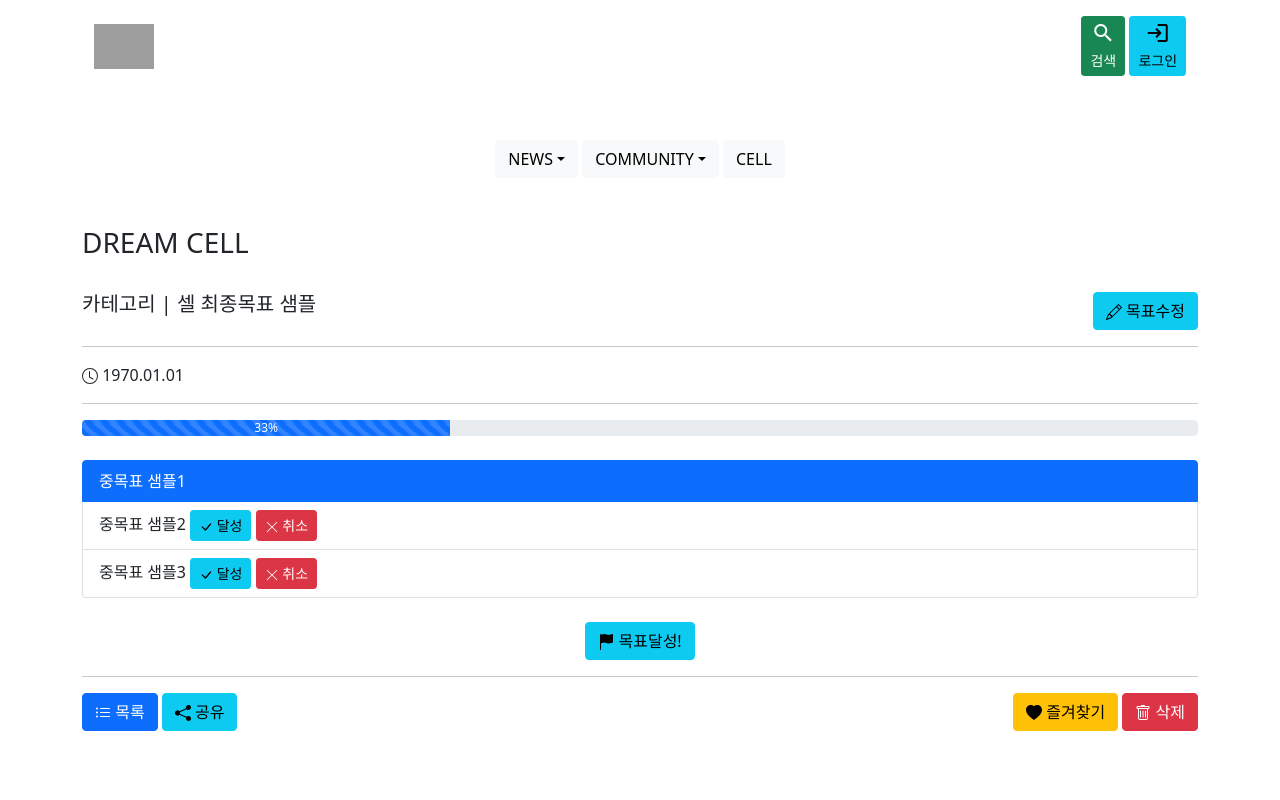
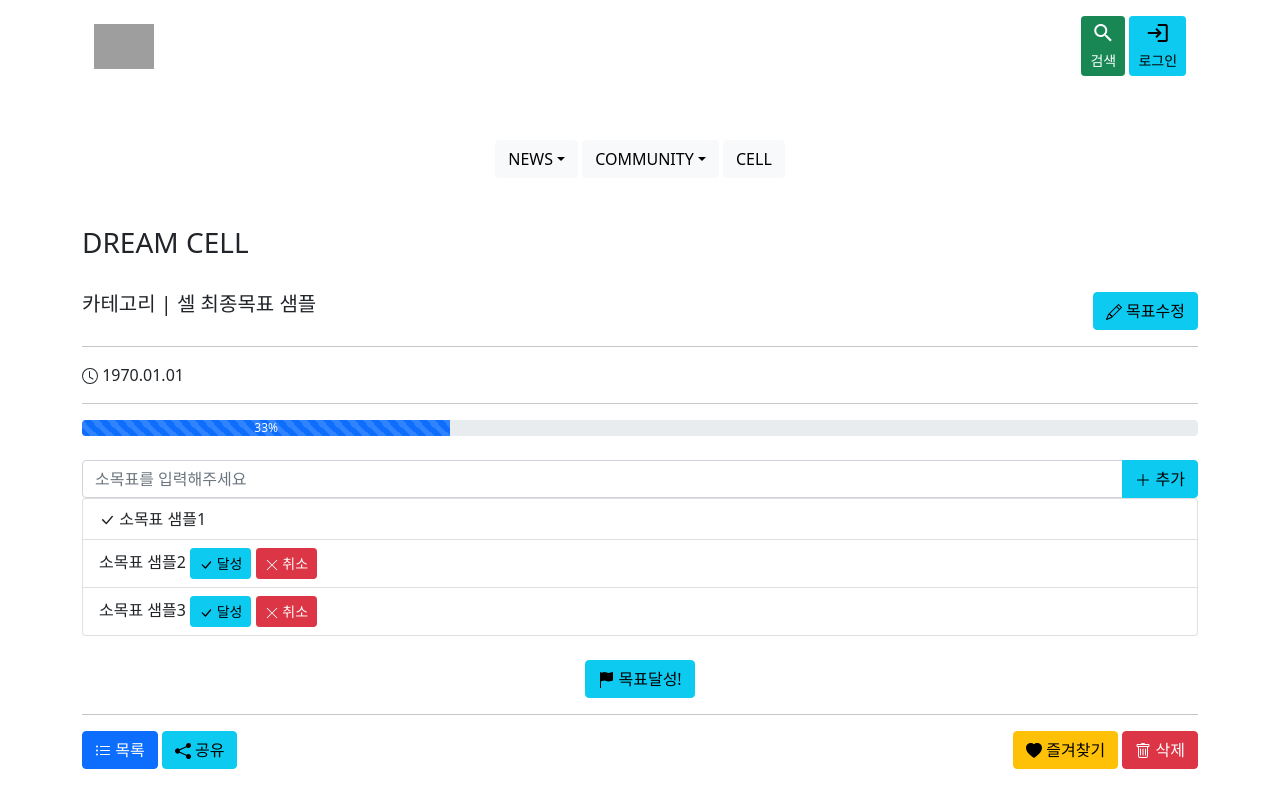
Before and after one commit to roqhdehd502/DREAMCELL-Front, a React (Create React App) app: page /cell/test in a window 1280 px wide. Built offline with nearby package versions, Linux system fonts and the light colour scheme; grey boxes are pictures that could not be loaded.

Commit message:
21-08 11 #1 목업페이지 100% 완료

```diff
--- a/src/component/route/cell/CellDetail.jsx
+++ b/src/component/route/cell/CellDetail.jsx
@@ -14,6 +14,7 @@ import {
   ProgressBar,
   ListGroup,
   CloseButton,
+  Label,
 } from 'react-bootstrap';
 import {
   Clock,
@@ -25,6 +26,7 @@ import {
   CheckLg,
   XLg,
   FlagFill,
+  PlusLg,
 } from 'react-bootstrap-icons';
 
 
@@ -118,7 +120,7 @@ const CellDetail = () => {
       </Row>
       <hr />
 
-      {/* 진행도 */}
+      {/* 진행도 및 소목표 추가, 확인 */}
       <Row>
         <Col>
           <ProgressBar animated now={33} label={`${33}%`} />
@@ -126,20 +128,30 @@ const CellDetail = () => {
       </Row>
       <br />
 
-      {/* 중간목표 내용 */}
+      <Row>
+        <Col>
+          <Form>
+            <InputGroup>
+              <FormControl type="text" placeholder="소목표를 입력해주세요" />
+              <Button type="submit" variant="info"><PlusLg />&nbsp;추가</Button>
+            </InputGroup>
+          </Form>
+        </Col>
+      </Row>
+
       <Row>
         <Col>
           <ListGroup as="ul">
-            <ListGroup.Item as="li" active>
-              중목표 샘플1
+            <ListGroup.Item as="li">
+              <CheckLg />&nbsp;소목표 샘플1
             </ListGroup.Item>
             <ListGroup.Item as="li">
-              중목표 샘플2&nbsp;
+              소목표 샘플2&nbsp;
               <Button variant="info" size="sm"><CheckLg />&nbsp;달성</Button>&nbsp;
               <Button variant="danger" size="sm"><XLg />&nbsp;취소</Button>
             </ListGroup.Item>
             <ListGroup.Item as="li">
-              중목표 샘플3&nbsp;
+              소목표 샘플3&nbsp;
               <Button variant="info" size="sm"><CheckLg />&nbsp;달성</Button>&nbsp;
               <Button variant="danger" size="sm"><XLg />&nbsp;취소</Button>
             </ListGroup.Item>
```
